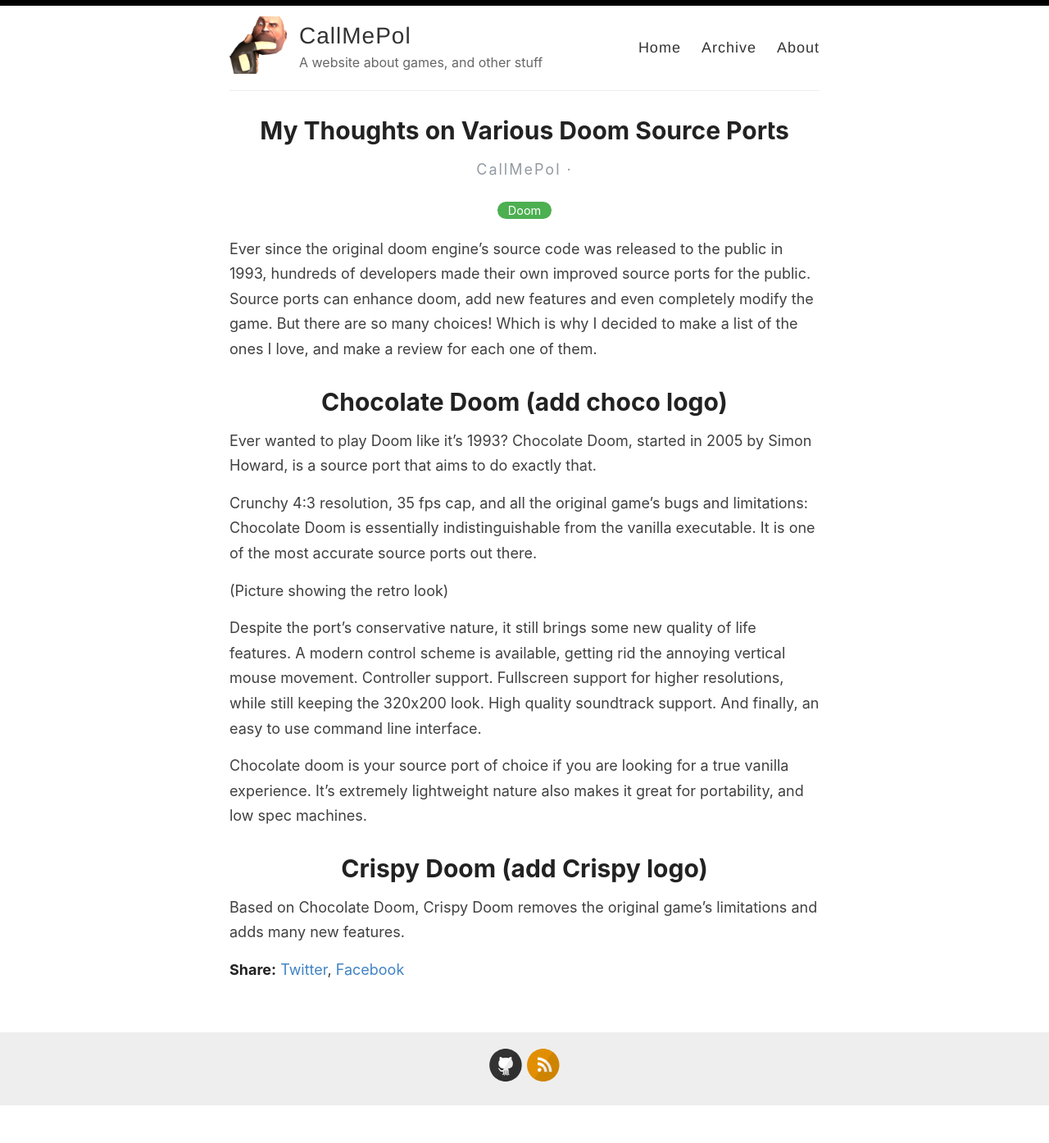
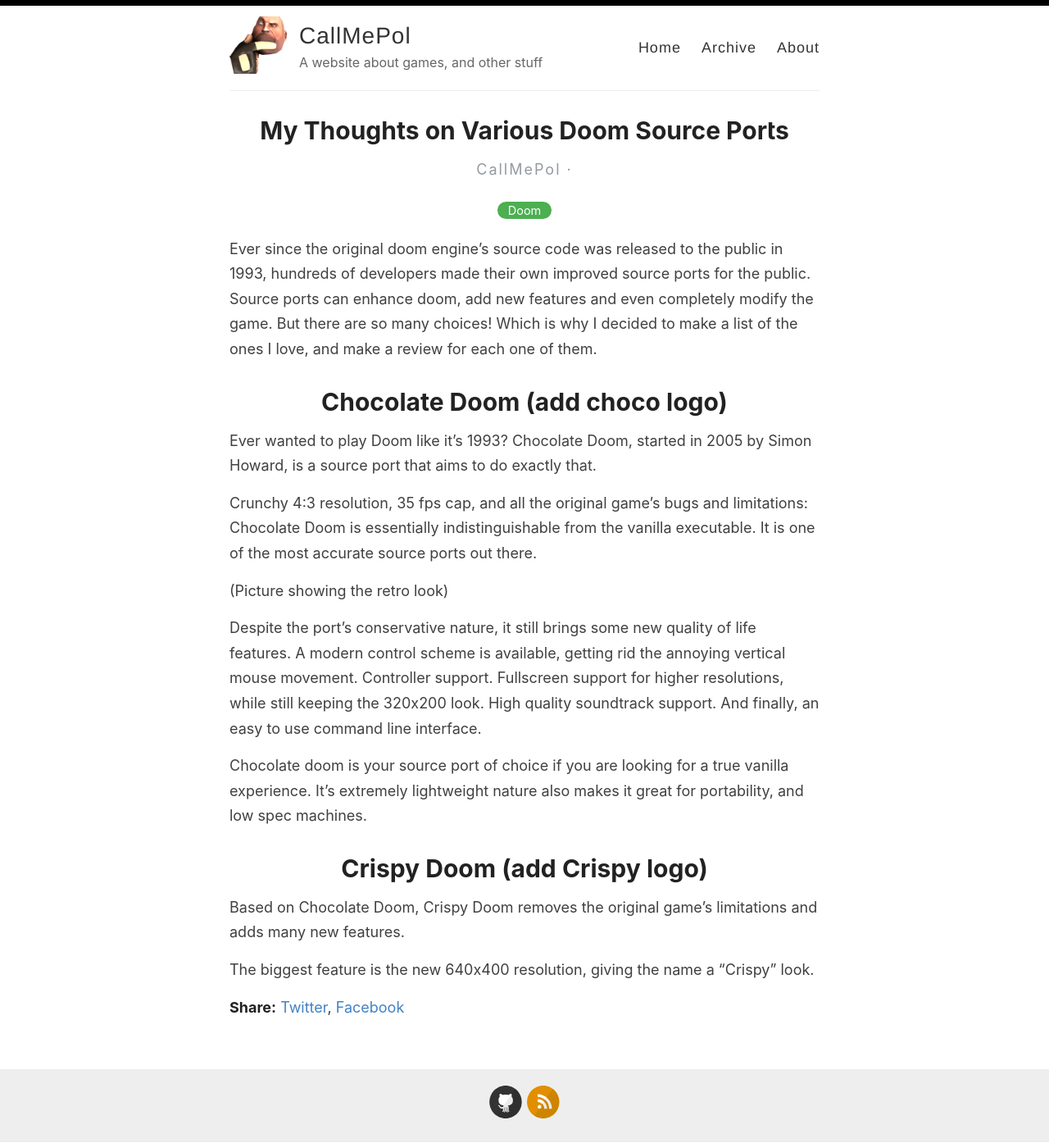
Before and after one commit to poleve540/CallMePol, a Jekyll site: the page built from posts/2023-05-12-sourceport-review.md, in a window 1280 px wide. Shown: the whole page at 82% size. Built offline with Jekyll 4.4.1, drawn with Linux system fonts in a browser that asks for light colours; before the commit the page ends 1348 px from its top, so only the background shows below that.

Commit message:
posts/2023-05-12-sourceport-review.md updated from https://stackedit.io/

```diff
--- a/posts/2023-05-12-sourceport-review.md
+++ b/posts/2023-05-12-sourceport-review.md
@@ -18,8 +18,10 @@
 
 # Crispy Doom (add Crispy logo)
 Based on Chocolate Doom, Crispy Doom removes the original game's limitations and adds many new features.
+
+The biggest feature is the new 640x400 resolution, giving the name a "Crispy" look.
 <!--stackedit_data:
 eyJwcm9wZXJ0aWVzIjoiZXh0ZW5zaW9uczpcbiAgcHJlc2V0Oi
-BnZm1cbiIsImhpc3RvcnkiOlsyMDQ4NTIyNTUxLC0xMzQ5ODgw
-OTYzLDE4ODc0NjM0OTldfQ==
+BnZm1cbiIsImhpc3RvcnkiOlstMTg1OTc4ODM0NiwtMTM0OTg4
+MDk2MywxODg3NDYzNDk5XX0=
 -->
```
